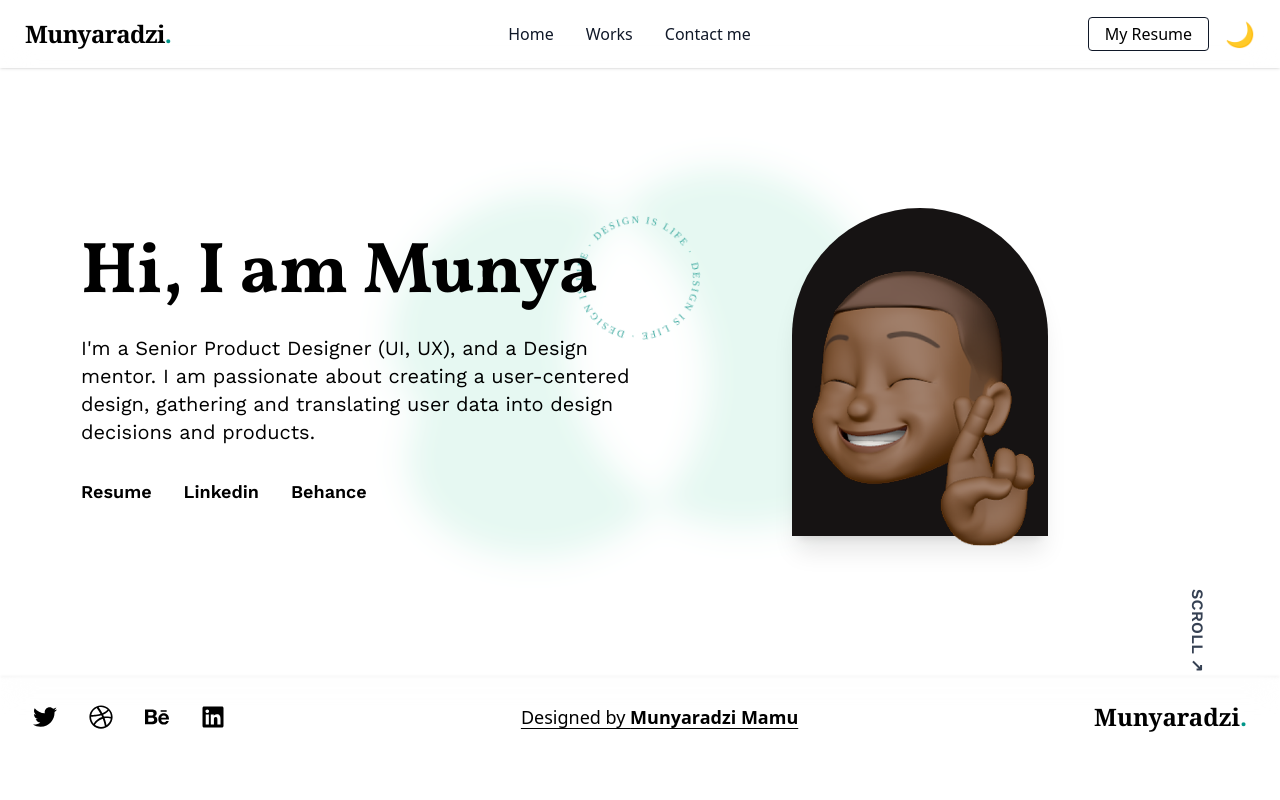
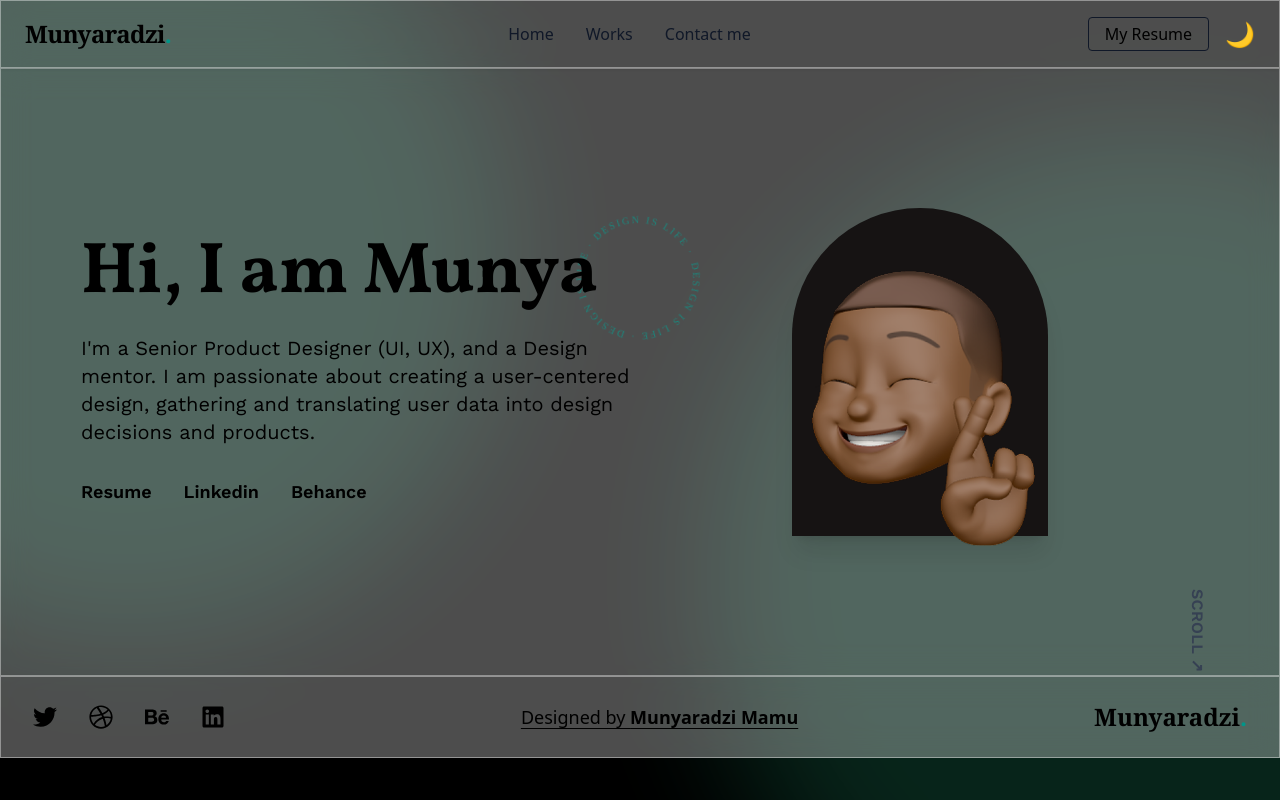
Before and after one commit to VincentMugondora/kayden-portfolio, a React (Vite) app: page / in a window 1280 px wide. Built offline with nearby package versions, Linux system fonts and the light colour scheme.

Commit message:
Add rotating background animations: implement slow and reverse spin animations for a glassy revolving circles effect in the App component for enhanced visual dynamics.

```diff
--- a/src/App.css
+++ b/src/App.css
@@ -184,6 +184,21 @@ body, html {
   animation: floatY 3s ease-in-out infinite;
 }
 
+@keyframes spin-slow {
+  0% { transform: rotate(0deg); }
+  100% { transform: rotate(360deg); }
+}
+@keyframes spin-reverse-slower {
+  0% { transform: rotate(0deg); }
+  100% { transform: rotate(-360deg); }
+}
+.animate-spin-slow {
+  animation: spin-slow 30s linear infinite;
+}
+.animate-spin-reverse-slower {
+  animation: spin-reverse-slower 50s linear infinite;
+}
+
 body.dark {
   background: #000 !important;
   color: #fff !important;
--- a/src/App.jsx
+++ b/src/App.jsx
@@ -10,11 +10,10 @@ import Contact from './pages/Contact';
 function App() {
   return (
     <div className="app-root relative overflow-hidden">
-      {/* Rotating Green Eight Shape */}
-      <div className="absolute inset-0 flex items-center justify-center pointer-events-none z-0">
-        <svg width="900" height="900" viewBox="0 0 900 900" className="eight-shape-rotate" style={{ opacity: 0.15 }}>
-          <path d="M450,230c-110-80-250,80-180,200s250,120,320,0-30-280-140-200zm0,440c-110,80-250-80-180-200s250-120,320,0-30,280-140,200z" fill="#10b981" />
-        </svg>
+      {/* Glassy Revolving Green Circles Background */}
+      <div className="fixed inset-0 -z-10 bg-black overflow-hidden">
+        <div className="absolute w-[60vw] h-[60vw] left-[-20vw] top-[-10vw] rounded-full bg-[#0d3d2c] opacity-60 blur-3xl animate-spin-slow" />
+        <div className="absolute w-[70vw] h-[70vw] right-[-25vw] top-[10vw] rounded-full bg-[#0d3d2c] opacity-60 blur-3xl animate-spin-reverse-slower" />
       </div>
       {/* Main Content */}
       <div className="relative z-10">
```
